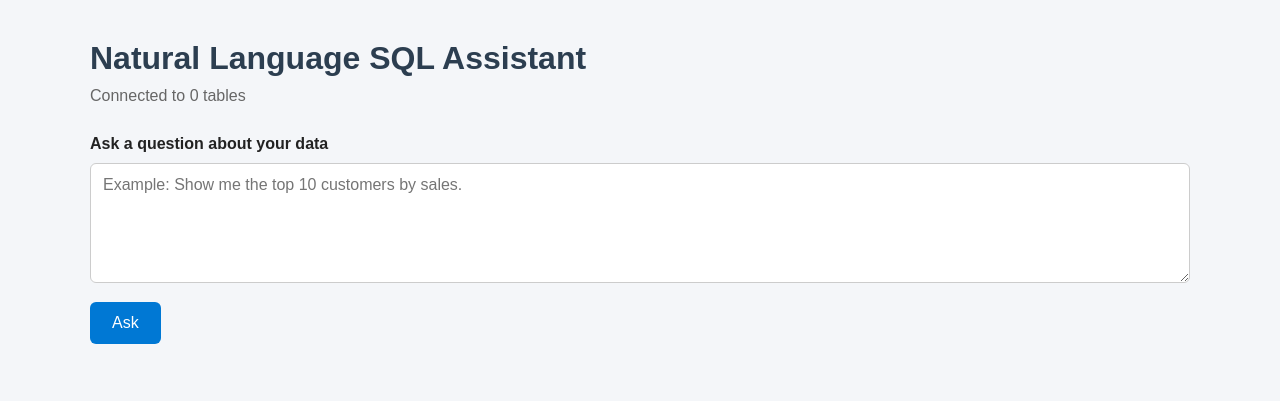
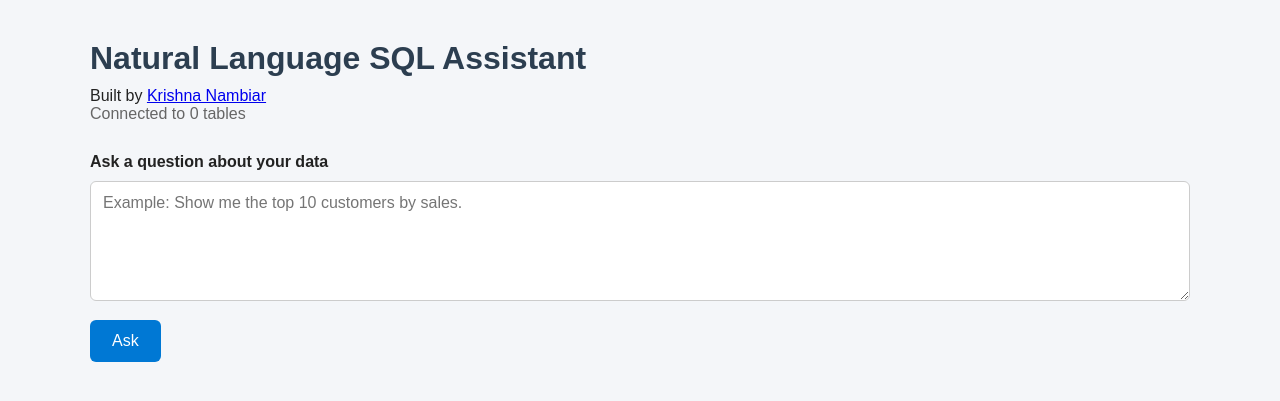
Before and after one commit to krishna7206/data-assistant, a Flask app: page / in a window 1280 px wide. Shown: the top 401 px of the page. Run offline with Flask 3, Linux system fonts and the light colour scheme; parts of the project's set-up code (start-up, migrations or seed data) failed here and were passed over.

Commit message:
smol mods

```diff
--- a/app/templates/index.html
+++ b/app/templates/index.html
@@ -22,7 +22,7 @@
     <header>
 
         <h1>Natural Language SQL Assistant</h1>
-
+               Built by <a href="https://www.linkedin.com/in/krishna-nambiar-a04a8282" target="_blank">Krishna Nambiar</a>
         <p class="subtitle">
             Connected to {{ table_count }} tables
         </p>
```
